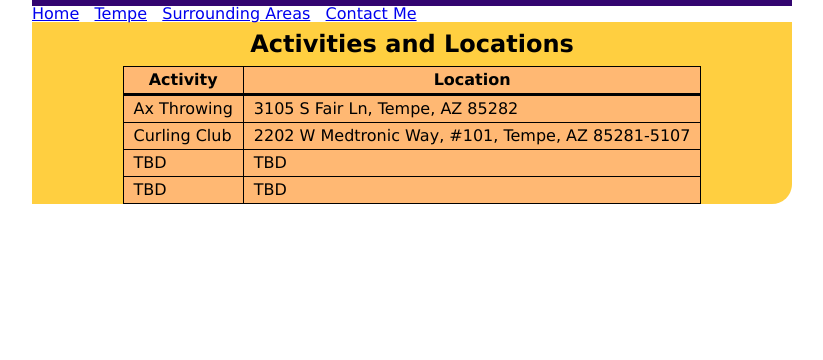
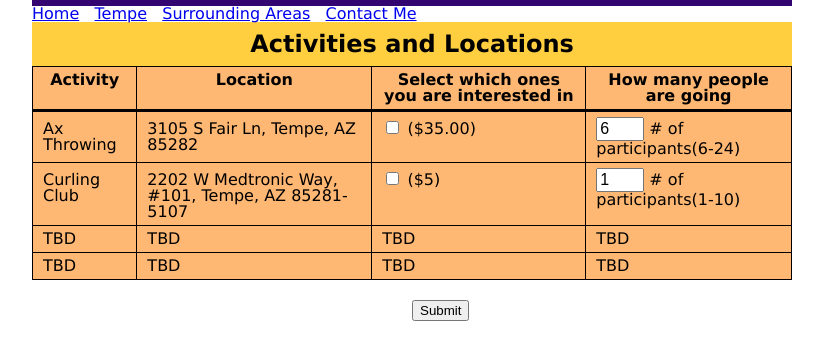
Before and after one commit to rentekcon/JavaScriptClass, a plain HTML site: page tempe.htm in a window 1280 px wide. Shown: the part 66-426 px from the top of the page, without its empty margins (228-1051 px from the left). Drawn offline with Linux system fonts and the light colour scheme.

Commit message:
Add files via upload

```diff
--- a/styles.css
+++ b/styles.css
@@ -139,3 +139,23 @@ article #submitbutton {
 article p {
 	padding: 20px 0px;
 }
+
+/* the input has to be smaller */
+.numberInput {
+   font-size: 1em;
+   width: 3em;
+   clear: left;
+  }
+
+.inputButton {
+		margin-left: 50%;
+		margin-right: auto;
+		margin-top: 20px;
+		text-align: center;
+}
+
+#wrapper {
+	color: green;
+	margin-left: 20%;
+	padding: 20px 0px;
+}
--- a/tempe.htm
+++ b/tempe.htm
@@ -50,7 +50,8 @@
                <th>Activity</th>
 
                <th>Location</th>
-
+			   <th>Select which ones you are interested in</th>
+			   <th>How many people are going</th>
             </tr>
          </thead>
 		 <!-- add scripts to write out the variables for the activities so they can easily be changed later -->
@@ -63,6 +64,15 @@
                <td>
 				<script> document.write(activity1Location);</script>
 			   </td>
+			   <td>
+				 <input type="checkbox" id="axthrowing" value="35" />
+						<label for="axthrowing">($35.00)</label>
+			   </td>
+			   <td >
+
+				<input class="numberInput" type="number" min="6" max="24" id="axnum" value="6" />
+               <label for="axnum"> # of participants(6&#8209;24)</label>
+			   </td>
             </tr>
             <tr>
                <td>
@@ -71,9 +81,24 @@
                <td>
 				<script> document.write(activity2Location);</script>
                </td>
+			   <td>
+				 <input type="checkbox" id="curling" />
+						<label for="curling">($5)</label>
+			   </td>
+			   <td >
+
+				<input class="numberInput" type="number" min="1" max="10" id="curlnum" value="1" />
+               <label for="curlnum"> # of participants(1&#8209;10)</label>
+			   </td>
             </tr>
             <tr>
                <td>
+				<script> document.write(activity3Name);</script>
+               </td>
+               <td>
+				<script> document.write(activity3Location);</script>
+               </td>
+			    <td>
 				<script> document.write(activity3Name);</script>
                </td>
                <td>
@@ -87,9 +112,69 @@
                <td>
 				<script> document.write(activity4Location);</script>
                </td>
+			    <td>
+				<script> document.write(activity3Name);</script>
+               </td>
+               <td>
+				<script> document.write(activity3Location);</script>
+               </td>
             </tr>
          </tbody>
       </table>
    </article>
+  <!-- maybe do it this way later.
+   <div id="wrapper">
+	   <p>Total Estimate: <span id="estimate"></span></p>
+   </div>
+  -->
+   <form>
+
+            <input class="inputButton" type="submit" id="submit" value="Submit" />
+   </form>
+
+      <script>
+		function calcTotal() {
+			var itemTotal = 0;
+			var item1 = document.getElementById("axthrowing");
+			var item2 = document.getElementById("curling");
+			var numAxP = document.getElementById("axnum").value;
+			var numCurlP = document.getElementById("curlnum").value;
+
+			//add up all the checked items
+			(item1.checked) ? (itemTotal += (numAxP*35)) : (itemTotal += 0);
+			(item2.checked) ? (itemTotal += (numCurlP*5)) : (itemTotal += 0);
+
+
+			//convert to int and back to deal with float
+			var salesTaxRate = 0.07;
+			itemTotal *= 100;
+			var orderTotal = (itemTotal + (itemTotal * salesTaxRate)) / 100;
+
+			//Display what is owed.
+			alert( "Your total is $" + orderTotal);
+			//saving for later
+			//document.getElementById("estimate").innerHTML = "$" + orderTotal;
+
+
+		}
+
+		//the form is automatically reset when the submit button is pushed so don't need
+		//this for that part,
+		//using it exclusively to reset the form when someone refreshes the page.
+		function resetForm() {
+
+			document.getElementById("axnum").value = 6;
+			document.getElementById("curlnum").value = 1;
+			document.getElementById("axthrowing").checked =  false;
+			document.getElementById("curling").checked = false;
+
+
+		}
+
+
+		document.getElementById("submit"). addEventListener("click", calcTotal, false);
+		//resets form when page is reloaded
+		window.addEventListener("load", resetForm, false);
+   </script>
 </body>
 </html>
```
